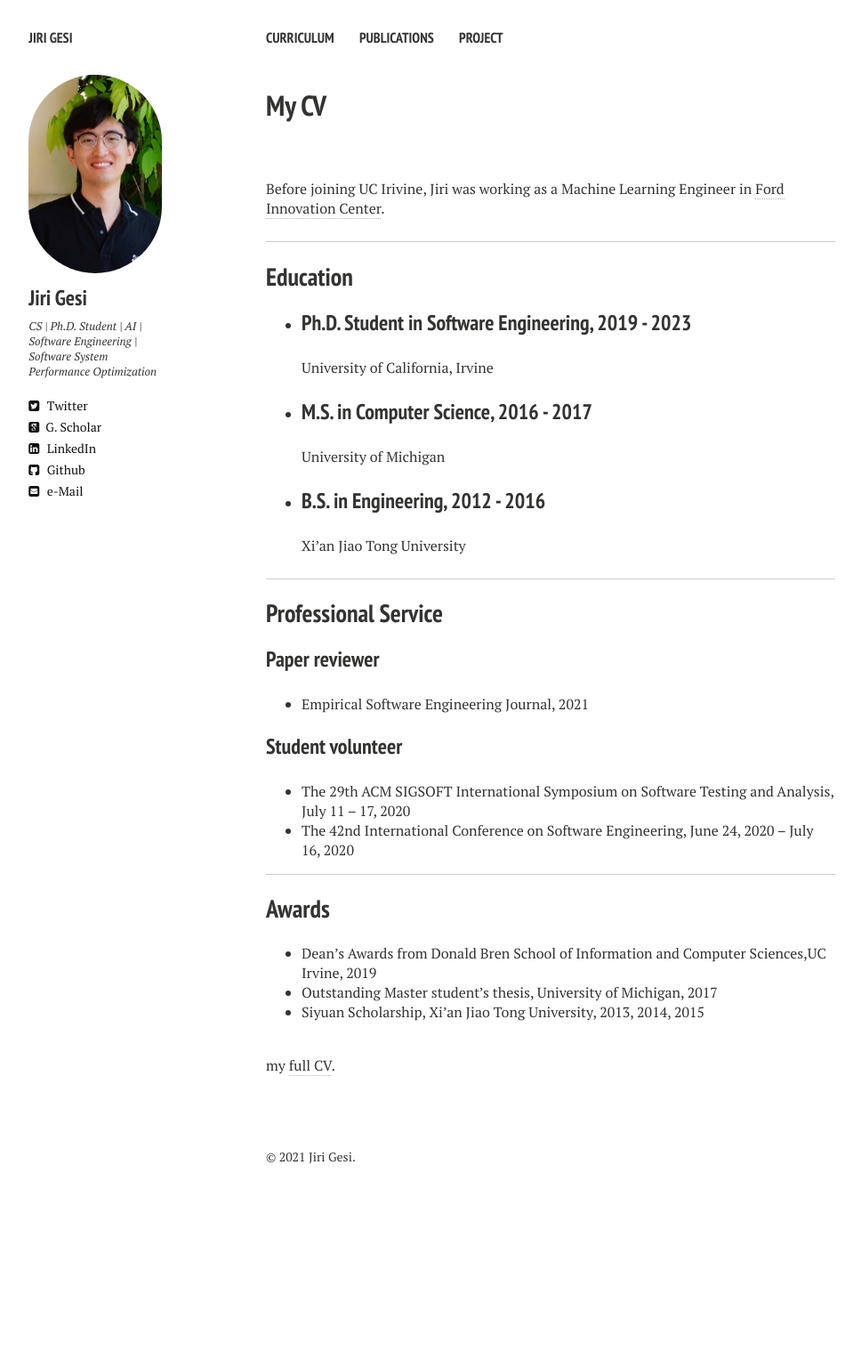
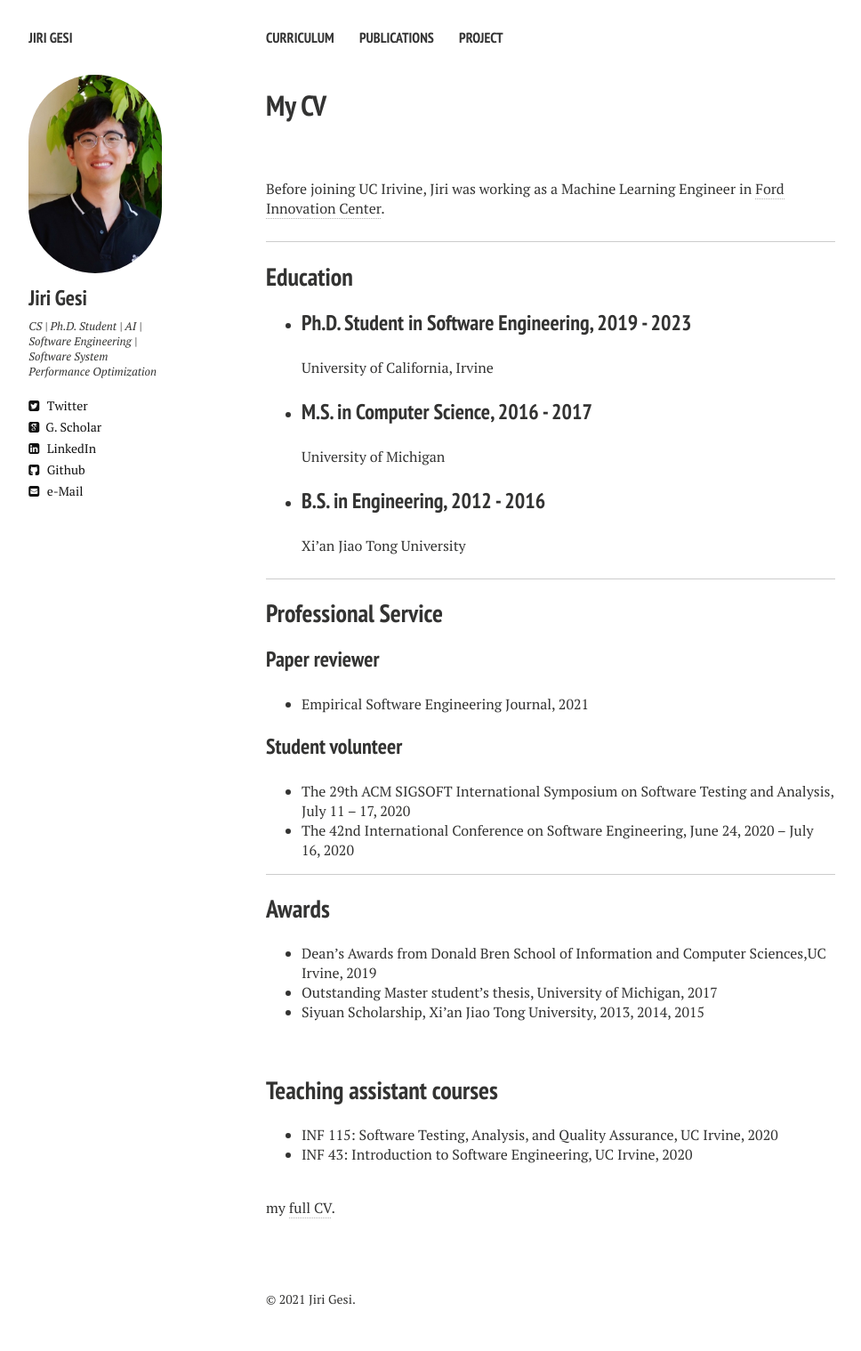
Before and after one commit to Jirigesi/Jirigesi.github.io, a Jekyll site: the page built from cv.md, in a window 1280 px wide. Shown: the whole page at 89% size, without its empty margins (21-989 px from the left). Built offline with Jekyll 4.4.1, drawn with Linux system fonts in a browser that asks for light colours; nearby versions of some CDN libraries; before the commit the page ends 1358 px from its top, so only the background shows below that.

Commit message:
Update cv.md

```diff
--- a/cv.md
+++ b/cv.md
@@ -44,6 +44,13 @@ _______
 
 <br />
 
+## Teaching assistant courses
+
+- INF 115: Software Testing, Analysis, and Quality Assurance, UC Irvine, 2020
+- INF 43:  Introduction to Software Engineering, UC Irvine, 2020
+
+<br />
+
 my <a href="https://github.com/Jirigesi/Jirigesi.github.io/blob/master/CV.pdf">full CV</a>.
 
 <br />
```
